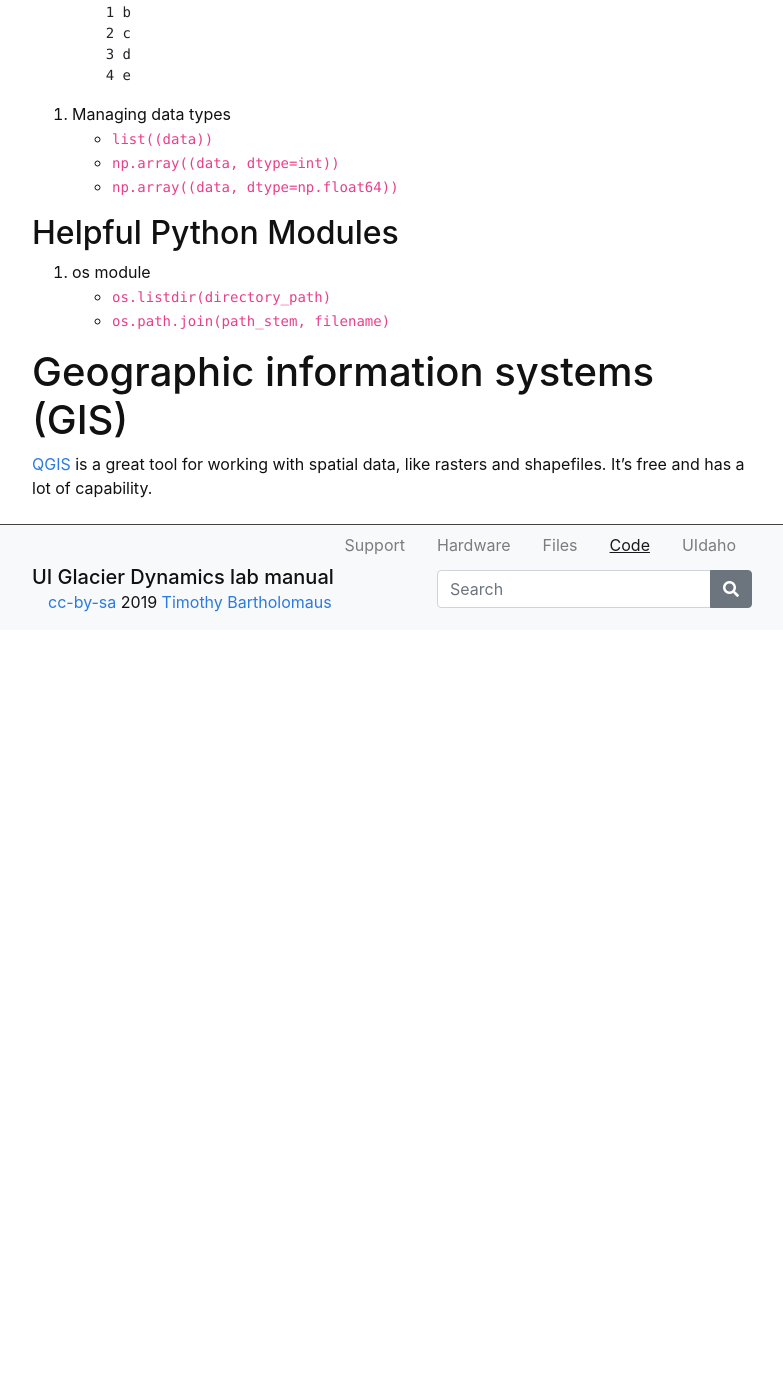
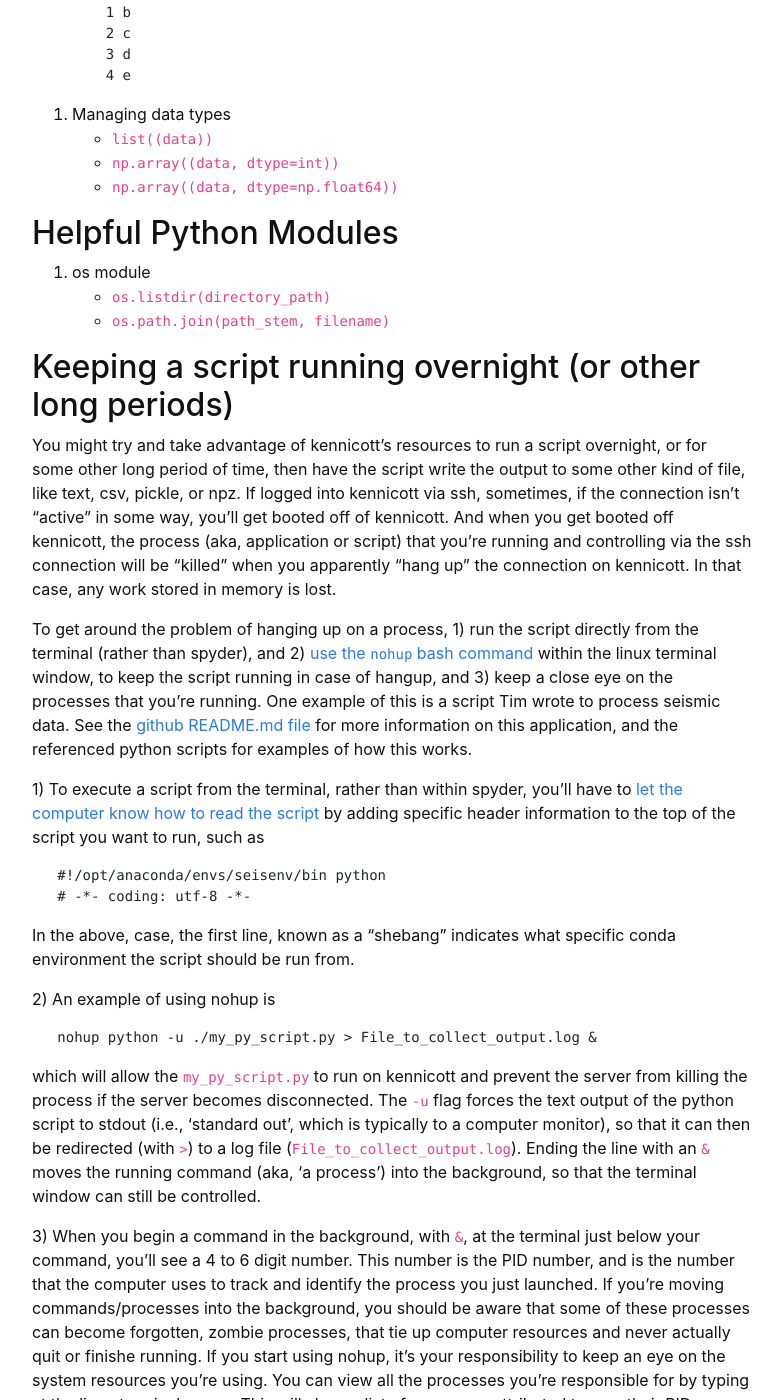
Before and after one commit to yoramterleth/uiglaciology, a Jekyll site: the page built from content/3-code.md, in a window 1280 px wide and 1400 px high, scrolled down 1839 px. Shown: the whole window, without its empty margins (248-1031 px from the left). Built offline with Jekyll 4.4.1, drawn with Linux system fonts in a browser that asks for light colours; before the commit the page ends 2469 px from its top, so only the background shows below that; some of the changed text lies outside the part shown.

Commit message:
Added info about nohup

````diff
--- a/content/3-code.md
+++ b/content/3-code.md
@@ -75,6 +75,25 @@ Our lab generally uses the spyder integrated development environment for writing
 - `os.listdir(directory_path)`
 - `os.path.join(path_stem, filename)`
 
+## Keeping a script running overnight (or other long periods)
+You might try and take advantage of kennicott's resources to run a script overnight, or for some other long period of time, then have the script write the output to some other kind of file, like text, csv, pickle, or npz.  If logged into kennicott via ssh, sometimes, if the connection isn't "active" in some way, you'll get booted off of kennicott.  And when you get booted off kennicott, the process (aka, application or script) that you're running and controlling via the ssh connection will be "killed" when you apparently "hang up" the connection on kennicott.  In that case, any work stored in memory is lost.
+
+To get around the problem of hanging up on a process, 1) run the script directly from the terminal (rather than spyder), and 2) [use the `nohup` bash command](https://linux.101hacks.com/unix/nohup-command/) within the linux terminal window, to keep the script running in case of hangup, and 3) keep a close eye on the processes that you're running.  One example of this is a script Tim wrote to process seismic data.  See the [github README.md file](https://github.com/tbartholomaus/med_spec) for more information on this application, and the referenced python scripts for examples of how this works.
+
+1) To execute a script from the terminal, rather than within spyder, you'll have to [let the computer know how to read the script](https://stackoverflow.com/questions/27494758/how-do-i-make-a-python-script-executable) by adding specific header information to the top of the script you want to run, such as
+   ```
+   #!/opt/anaconda/envs/seisenv/bin python
+   # -*- coding: utf-8 -*-
+   ```
+   In the above, case, the first line, known as a "shebang" indicates what specific conda environment the script should be run from.
+
+2) An example of using nohup is
+   ```
+   nohup python -u ./my_py_script.py > File_to_collect_output.log &
+   ```
+   which will allow the `my_py_script.py` to run on kennicott and prevent the server from killing the process if the server becomes disconnected.  The `-u` flag forces the text output of the python script to stdout (i.e., 'standard out', which is typically to a computer monitor), so that it can then be redirected (with `>`) to a log file (`File_to_collect_output.log`).  Ending the line with an `&` moves the running command (aka, 'a process') into the background, so that the terminal window can still be controlled.
+
+3) When you begin a command in the background, with `&`, at the terminal just below your command, you'll see a 4 to 6 digit number.  This number is the PID number, and is the number that the computer uses to track and identify the process you just launched.  If you're moving commands/processes into the background, you should be aware that some of these processes can become forgotten, zombie processes, that tie up computer resources and never actually quit or finishe running.  If you start using nohup, it's your responsibility to keep an eye on the system resources you're using.  You can view all the processes you're responsible for by typing at the linux terminal: `ps -x`.  This will show a list of processes attributed to you, their PID numbers, and the commands that generated these processes.  To terminate a process and free up computer resources, use the command `kill`.  For example, to end processes 2502 and 2507, type `kill 2502 2507`.  `top` is another useful command that dynamically updates to show you all the processes that are running, who owns them, and what computer resources they're consuming.  Another way to use ps is `ps -eo pid,etime,comm`, that puts some focus on the elapsed time of each process.
 
 # Geographic information systems (GIS)
 [QGIS](https://www.qgis.org/en/site/) is a great tool for working with spatial data, like rasters and shapefiles.  It's free and has a lot of capability.
````
